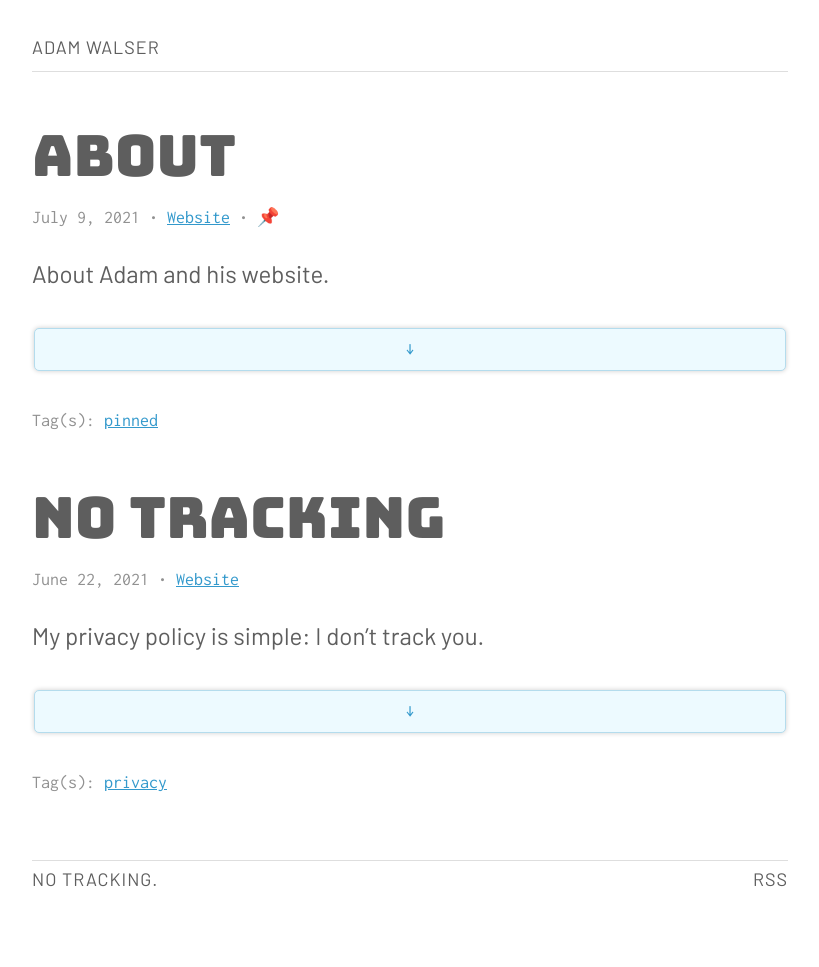
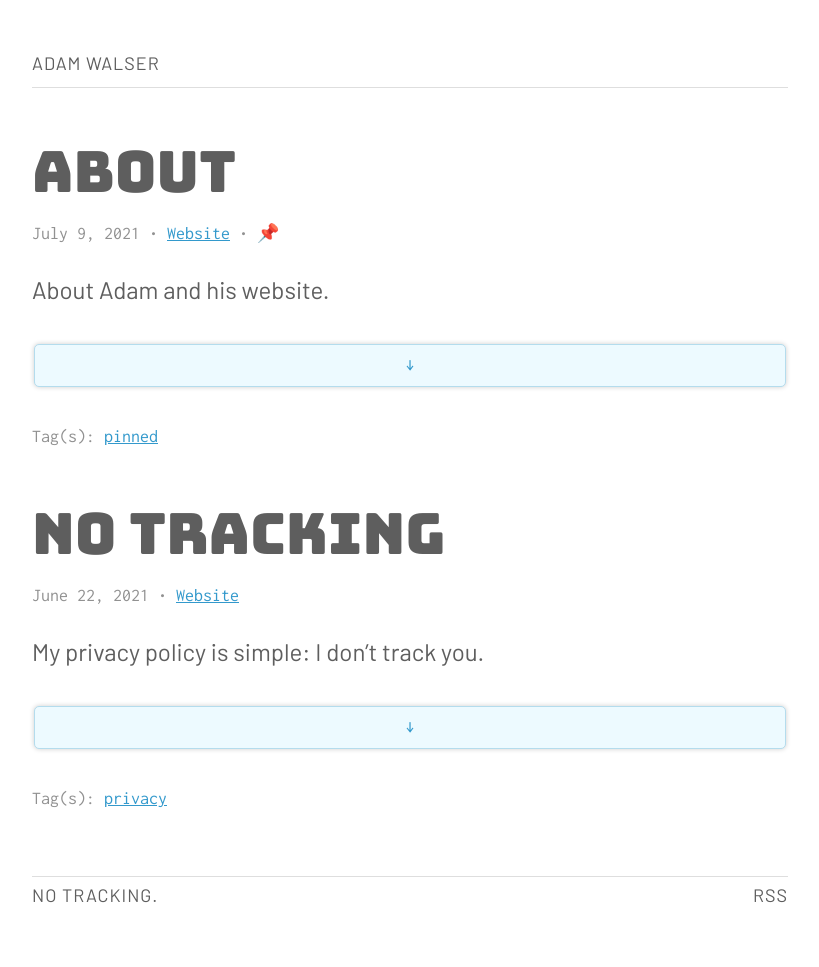
Before and after one commit to ajpwalser/ajpwalser.github.io, a Jekyll site: the page built from index.html, in a window 1280 px wide. Shown: the whole page, without its empty margins (230-1049 px from the left). Built offline with Jekyll 4.4.1, drawn with Linux system fonts in a browser that asks for light colours; the list of posts is cut into pages by our own code.

Commit message:
Update style.css

```diff
--- a/css/style.css
+++ b/css/style.css
@@ -69,7 +69,7 @@ body {
 	line-height: 1.3;
 	background-color: var(--background);
 	color: #5E5E5E;
-	padding-top: 1em;
+	padding-top: 2rem; /* change */
 }
 
 .container {
```
